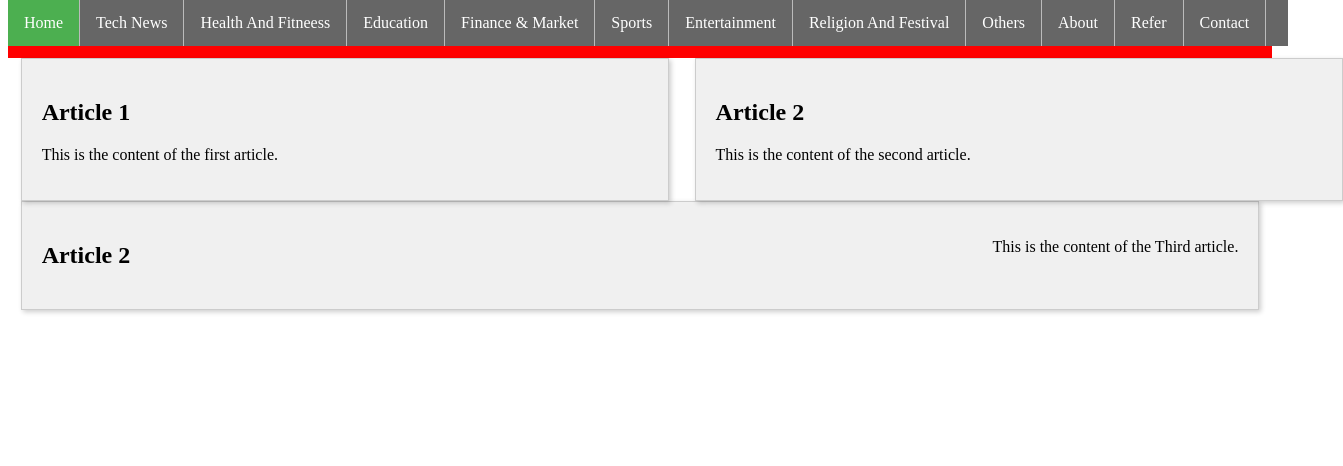
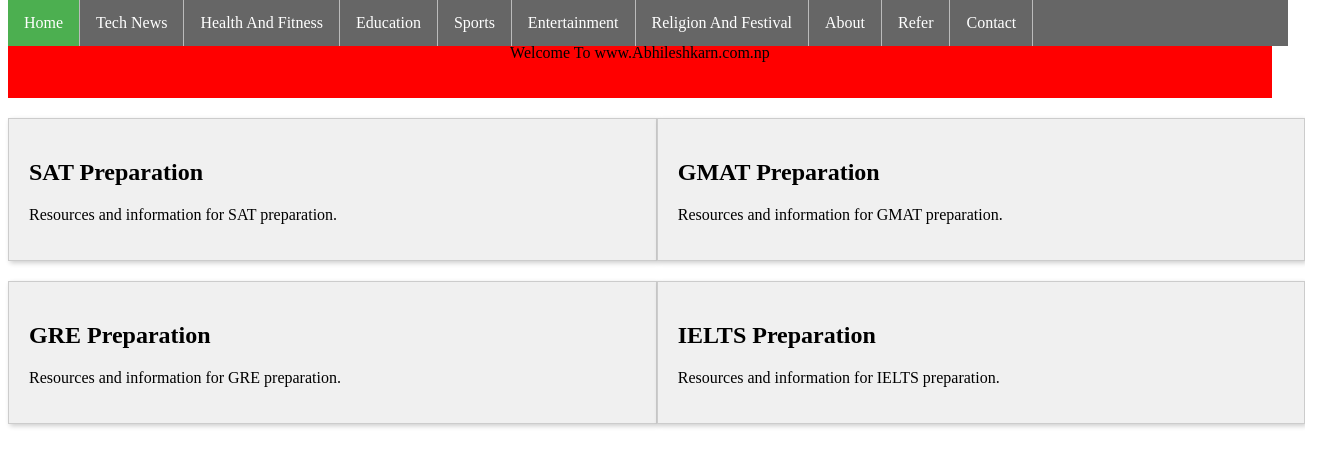
Before and after one commit to Abhilesh1770/MyWebsite, a plain HTML site: page index.html in a window 1280 px wide. Shown: the whole page, 1343 px wide, since content can reach past the window. Drawn offline with Linux system fonts and the light colour scheme.

Commit message:
index.html

```diff
--- a/index.html
+++ b/index.html
@@ -1,63 +1,12 @@
 <!DOCTYPE html>
 <html>
 <head>
-
-	<script async src="https://pagead2.googlesyndication.com/pagead/js/adsbygoogle.js?client=ca-pub-6723594498440685"
-     crossorigin="anonymous"> </script>
-
     <meta charset="utf-8">
     <meta name="viewport" content="width=device-width, initial-scale=1">
     <title>Abhilesh Karn's Webpage</title>
-</head>
-<body>
-	<div class="header">
-	      <ul class="nav-links">
-
-        <li><a class="active" href="index.html">Home</a></li>
-
-        <li color="blue"><a href="tech.html">Tech News</a></li>
-        <li><a href="health.html">Health And Fitneess</a></li>
-        <li><a href="education.html">Education</a></li>
-        <li><a href="finance.html">Finance & Market</a></li>
-        <li><a href="sports.html">Sports</a></li>
-        <li><a href="entertainment.html">Entertainment</a></li>
-        <li><a href="religion.html">Religion And Festival</a></li>
-
-        <li><a href="others.html">Others</a></li>
-
-        <li><a href="international.html">About</a></li>
-         <li><a href="reference.html">Refer</a></li>
-       <li><a href="contact.html">Contact</a></li></div>
-      </ul>
-      </div>
-
-
-</div>
-
-<div class="main">
-  <p> Welcome To www.Abhileshkarn.com.np</p>
-</div>
- <div class="article-container">
-        <div class="article">
-            <h2>Article 1</h2>
-            <p>This is the content of the first article.</p>
-        </div>
-        <div class="article">
-            <h2>Article 2</h2>
-            <p>This is the content of the second article.</p>
-            </div>
-    </div>
-
-    <div class="second">
-
-     <h2>Article 2</h2>
-                <p>This is the content of the Third article.</p>
-              </div>
-             </div>
-
-
-</body>
-<style> ul {
+    <style>
+        /* Your CSS styles here */
+        ul {
             list-style-type: none;
             margin: 0;
             padding: 0;
@@ -81,48 +30,76 @@ li a {
             text-decoration: none;
         }
 
-/* Change the link color to #111 (black) on hover */
         li a:hover {
             background-color: #111;
         }
 
         .active {
             background-color: #4CAF50;
-
         }
 
- .main  {
+        .main {
             background-color: red;
-  align-content: center;
+            text-align: center; /* Center align the content */
+            padding: 20px; /* Add padding for spacing */
         }
 
         .article-container {
-            display: flex; /* Use flexbox to create a horizontal layout */
-            justify-content: space-between; /* Space between the two articles */
+            display: flex;
+            justify-content: space-between;
+            margin-top: 20px; /* Add some space between the main content and articles */
         }
 
         .article {
-            flex: 0 0 48%; /* Set a fixed width for each article (adjust as needed) */
-            margin: 0 1%; /* Add a small margin between the articles */
-            background-color: #f0f0f0; /* Background color for the matte finish */
-            border: 1px solid #ccc; /* Add a border for the box-like structure */
-            padding: 20px; /* Add padding for spacing within the box */
-            box-shadow: 2px 2px 5px rgba(0, 0, 0, 0.2); /* Add a box shadow for the matte effect */
+            flex: 0 0 48%;
+            background-color: #f0f0f0;
+            border: 1px solid #ccc;
+            padding: 20px;
+            box-shadow: 2px 2px 5px rgba(0, 0, 0, 0.2);
         }
-         .second{
-            display: flex; /* Use flexbox to create a horizontal layout */
-            justify-content: space-between; /* Space between the two articles */
-        }
+    </style>
+</head>
+<body>
+    <div class="header">
+        <ul class="nav-links">
+            <li><a class="active" href="index.html">Home</a></li>
+            <li><a href="tech.html">Tech News</a></li>
+            <li><a href="health.html">Health And Fitness</a></li>
+            <li><a href="education.html">Education</a></li>
+            <li><a href="sports.html">Sports</a></li>
+            <li><a href="entertainment.html">Entertainment</a></li>
+            <li><a href="religion.html">Religion And Festival</a></li>
+            <li><a href="international.html">About</a></li>
+            <li><a href="reference.html">Refer</a></li>
+            <li><a href="contact.html">Contact</a></li>
+        </ul>
+    </div>
 
-        .second {
-            flex: 0 0 48%; /* Set a fixed width for each article (adjust as needed) */
-            margin: 0 1%; /* Add a small margin between the articles */
-            background-color: #f0f0f0; /* Background color for the matte finish */
-            border: 1px solid #ccc; /* Add a border for the box-like structure */
-            padding: 20px; /* Add padding for spacing within the box */
-            box-shadow: 2px 2px 5px rgba(0, 0, 0, 0.2); /* Add a box shadow for the matte effect */
-        }
-        }
+    <div class="main">
+        <p>Welcome To www.Abhileshkarn.com.np</p>
+    </div>
 
-</style>
+    <div class="article-container">
+        <div class="article">
+            <h2>SAT Preparation</h2>
+            <p>Resources and information for SAT preparation.</p>
+        </div>
+        <div class="article">
+            <h2>GMAT Preparation</h2>
+            <p>Resources and information for GMAT preparation.</p>
+        </div>
+    </div>
+
+    <div class="article-container">
+        <div class="article">
+            <h2>GRE Preparation</h2>
+            <p>Resources and information for GRE preparation.</p>
+        </div>
+        <div class="article">
+            <h2>IELTS Preparation</h2>
+            <p>Resources and information for IELTS preparation.</p>
+        </div>
+    </div>
+
+</body>
 </html>
```
Lines whose indentation alone changed are shown as unchanged.
